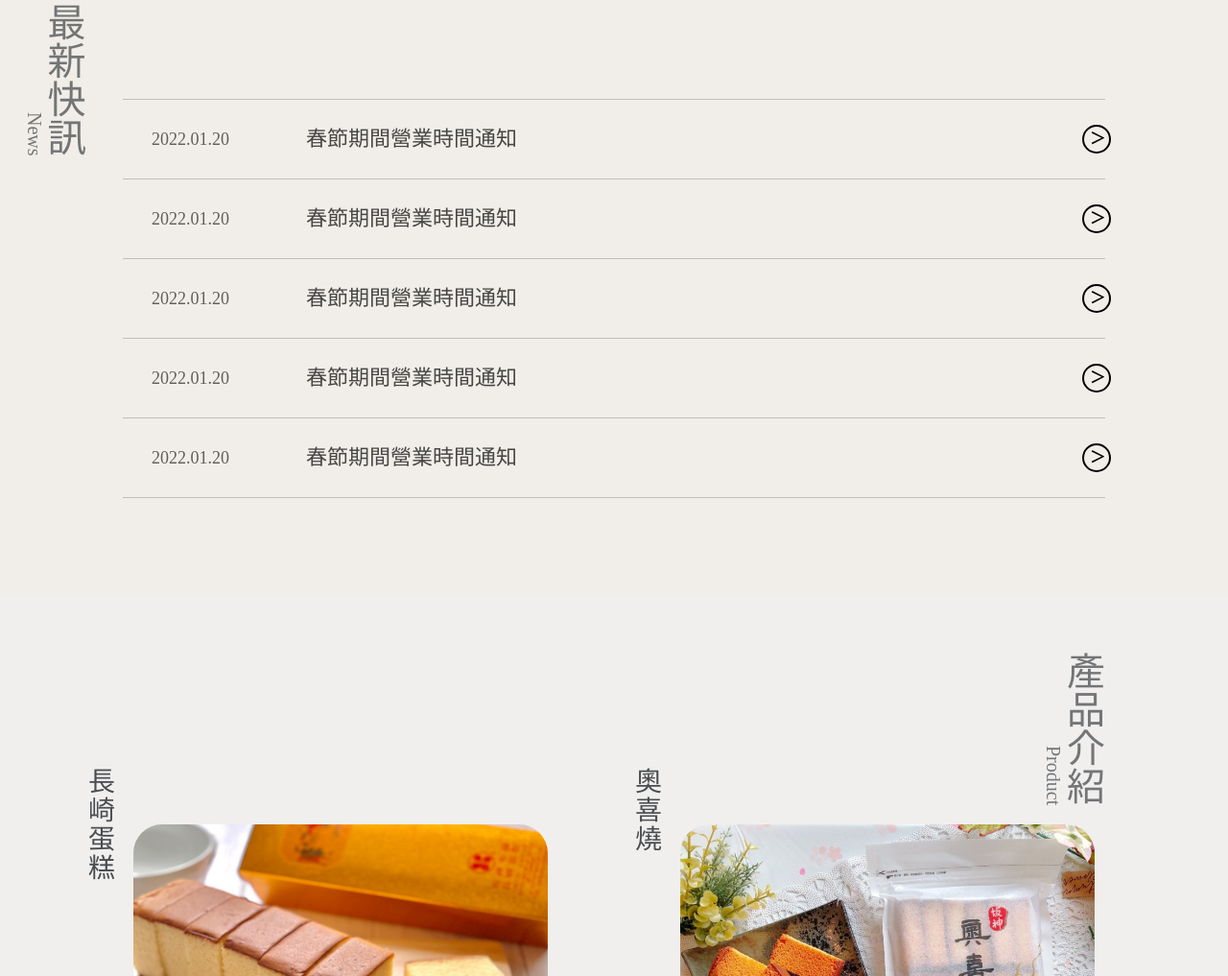
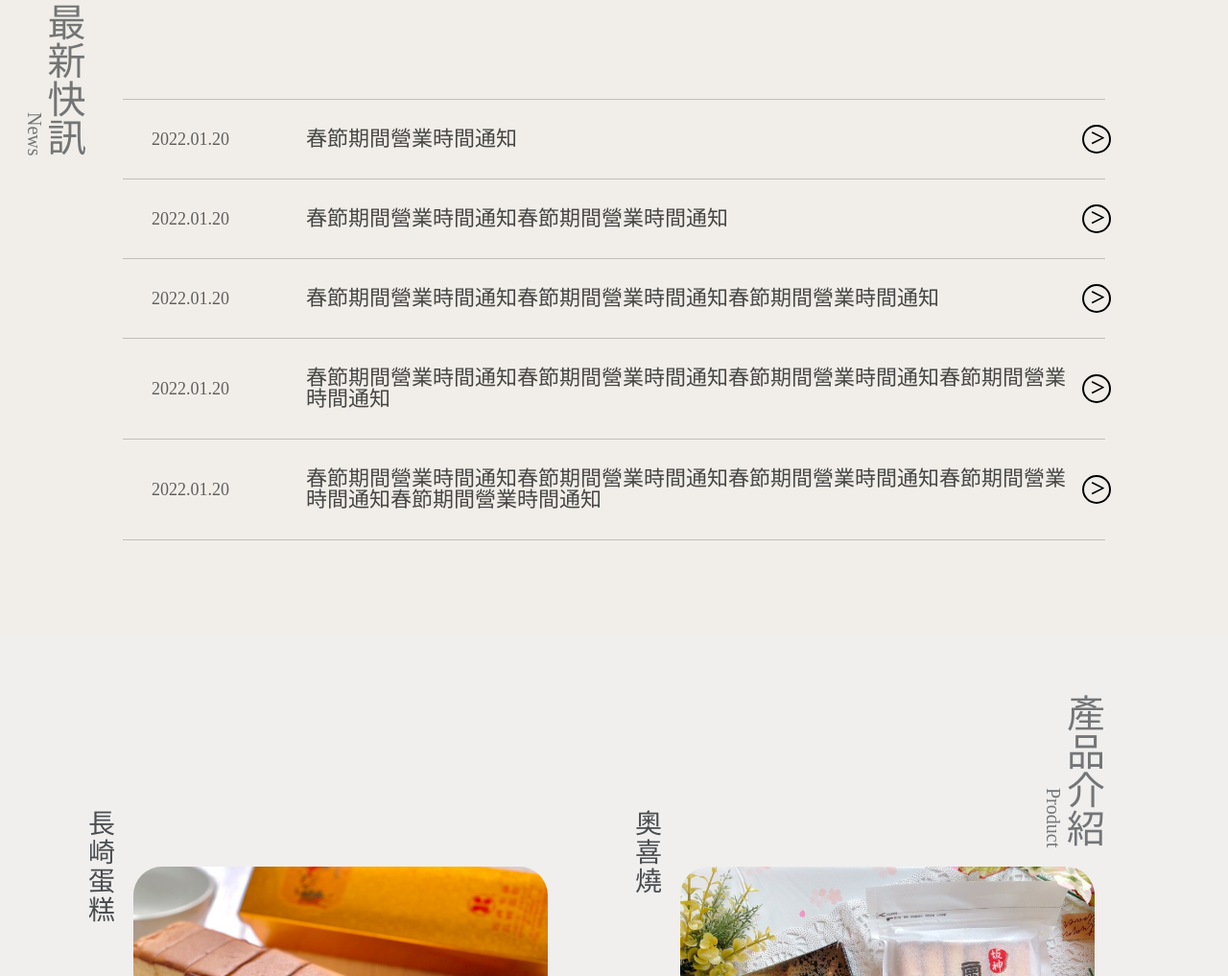
Before and after one commit to gsbka7/kasutera.ver_2, a plain HTML site: page index.html in a window 1280 px wide. Shown: the part 735-1752 px from the top of the page at 96% size. Drawn offline with nearby package versions, Linux system fonts and the light colour scheme; a web font is replaced by a local one.

Commit message:
Update index.html

```diff
--- a/index.html
+++ b/index.html
@@ -113,22 +113,22 @@
                 </a>
                 <a class="newsItem" href="">
                     <p class="date">2022.01.20</p>
-                    <p class="title">春節期間營業時間通知</p>
+                    <p class="title">春節期間營業時間通知春節期間營業時間通知</p>
                     <div class="icon"><span>＞</span></div>
                 </a>
                 <a class="newsItem" href="">
                     <p class="date">2022.01.20</p>
-                    <p class="title">春節期間營業時間通知</p>
+                    <p class="title">春節期間營業時間通知春節期間營業時間通知春節期間營業時間通知</p>
                     <div class="icon"><span>＞</span></div>
                 </a>
                 <a class="newsItem" href="">
                     <p class="date">2022.01.20</p>
-                    <p class="title">春節期間營業時間通知</p>
+                    <p class="title">春節期間營業時間通知春節期間營業時間通知春節期間營業時間通知春節期間營業時間通知</p>
                     <div class="icon"><span>＞</span></div>
                 </a>
                 <a class="newsItem" href="">
                     <p class="date">2022.01.20</p>
-                    <p class="title">春節期間營業時間通知</p>
+                    <p class="title">春節期間營業時間通知春節期間營業時間通知春節期間營業時間通知春節期間營業時間通知春節期間營業時間通知</p>
                     <div class="icon"><span>＞</span></div>
                 </a>
             </div>
```
